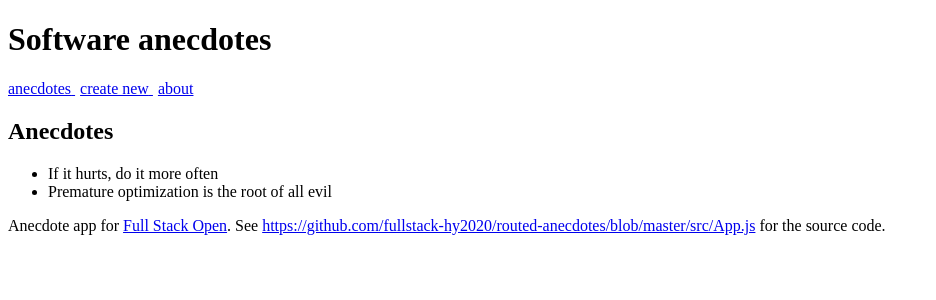
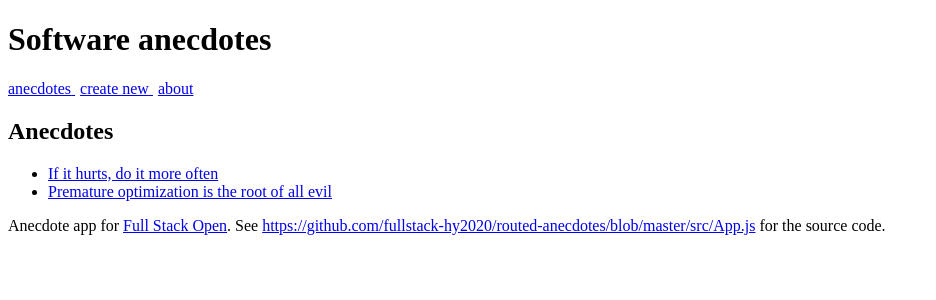
Before and after one commit to BorisBanchev/Fullstack-Open-Course, a React (Vite) app in the folder Osa7/routed-anecdotes/: page / in a window 1280 px wide. Shown: the top 300 px of the page, without its empty margins (0-936 px from the left). Built offline with nearby package versions, Linux system fonts and the light colour scheme.

Commit message:
Tehtävä 7.2

```diff
--- a/Osa7/routed-anecdotes/src/App.jsx
+++ b/Osa7/routed-anecdotes/src/App.jsx
@@ -1,12 +1,25 @@
-import { BrowserRouter as Router, Route, Link, Routes } from "react-router-dom";
+import {
+  BrowserRouter as Router,
+  Route,
+  Link,
+  Routes,
+  useParams,
+  useMatch,
+} from "react-router-dom";
 import { useState } from "react";
 
 const Menu = ({ anecdotes, addNew }) => {
   const padding = {
     paddingRight: 5,
   };
+
+  const match = useMatch("/anecdotes/:id");
+  const anecdote = match
+    ? anecdotes.find((a) => a.id === Number(match.params.id))
+    : null;
+
   return (
-    <Router>
+    <div>
       <div>
         <Link style={padding} to="/">
           {" "}
@@ -23,11 +36,31 @@
       </div>
 
       <Routes>
+        <Route
+          path="/anecdotes/:id"
+          element={<Anecdote anecdote={anecdote} />}
+        />
         <Route path="/" element={<AnecdoteList anecdotes={anecdotes} />} />
         <Route path="/create" element={<CreateNew addNew={addNew} />} />
         <Route path="/about" element={<About />} />
       </Routes>
-    </Router>
+    </div>
+  );
+};
+
+const Anecdote = ({ anecdote }) => {
+  return (
+    <div>
+      <h2>
+        {anecdote.content} by {anecdote.author}
+      </h2>
+      <div>has {anecdote.votes} votes</div>
+      <br />
+      <div>
+        for more info see <a href={anecdote.info}> {anecdote.info}</a>
+      </div>
+      <br />
+    </div>
   );
 };
 
@@ -36,7 +69,9 @@
     <h2>Anecdotes</h2>
     <ul>
       {anecdotes.map((anecdote) => (
-        <li key={anecdote.id}>{anecdote.content}</li>
+        <li key={anecdote.id}>
+          <Link to={`/anecdotes/${anecdote.id}`}>{anecdote.content}</Link>
+        </li>
       ))}
     </ul>
   </div>
@@ -165,7 +200,9 @@
   return (
     <div>
       <h1>Software anecdotes</h1>
-      <Menu anecdotes={anecdotes} addNew={addNew} />
+      <Router>
+        <Menu anecdotes={anecdotes} addNew={addNew} />
+      </Router>
       <Footer />
     </div>
   );
```
